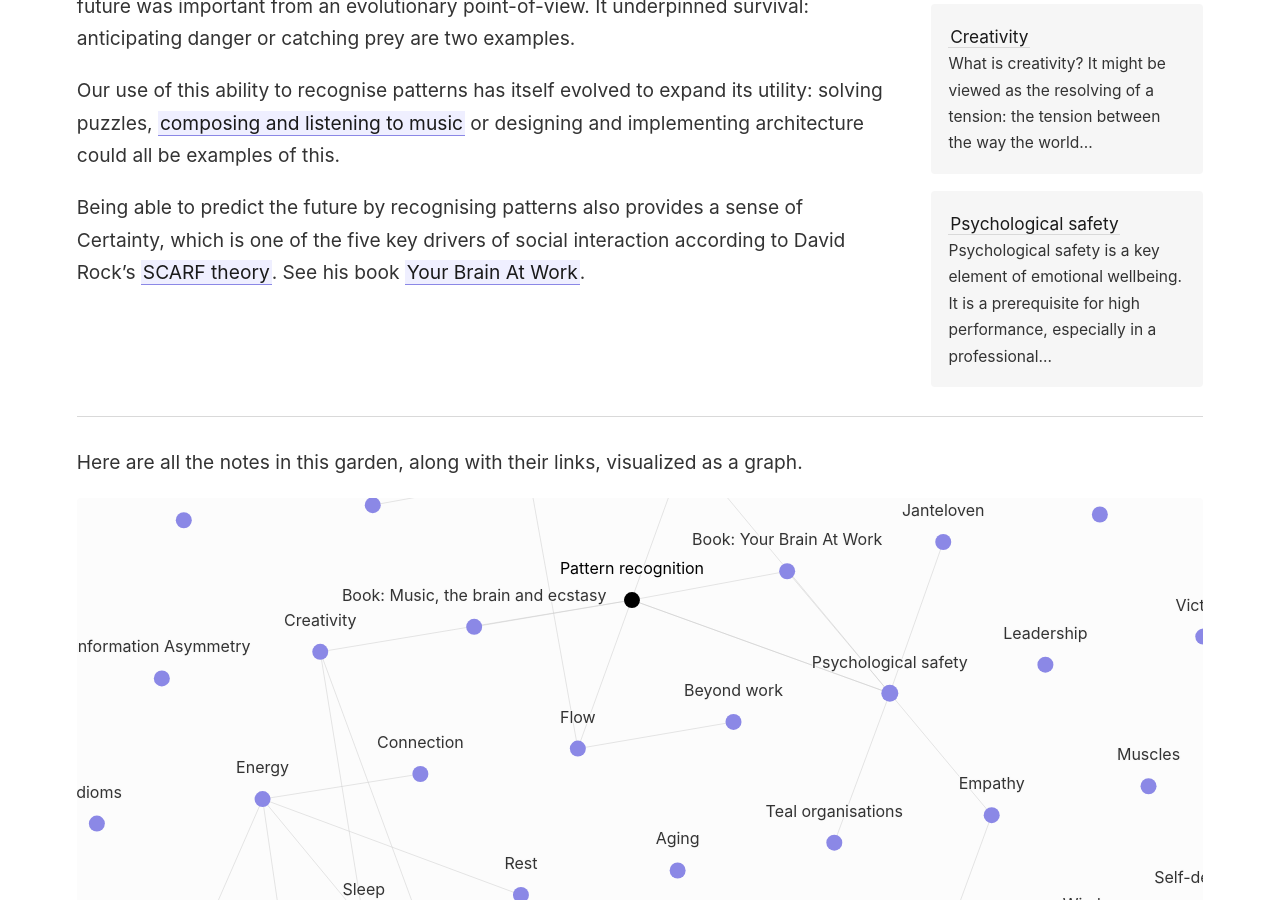
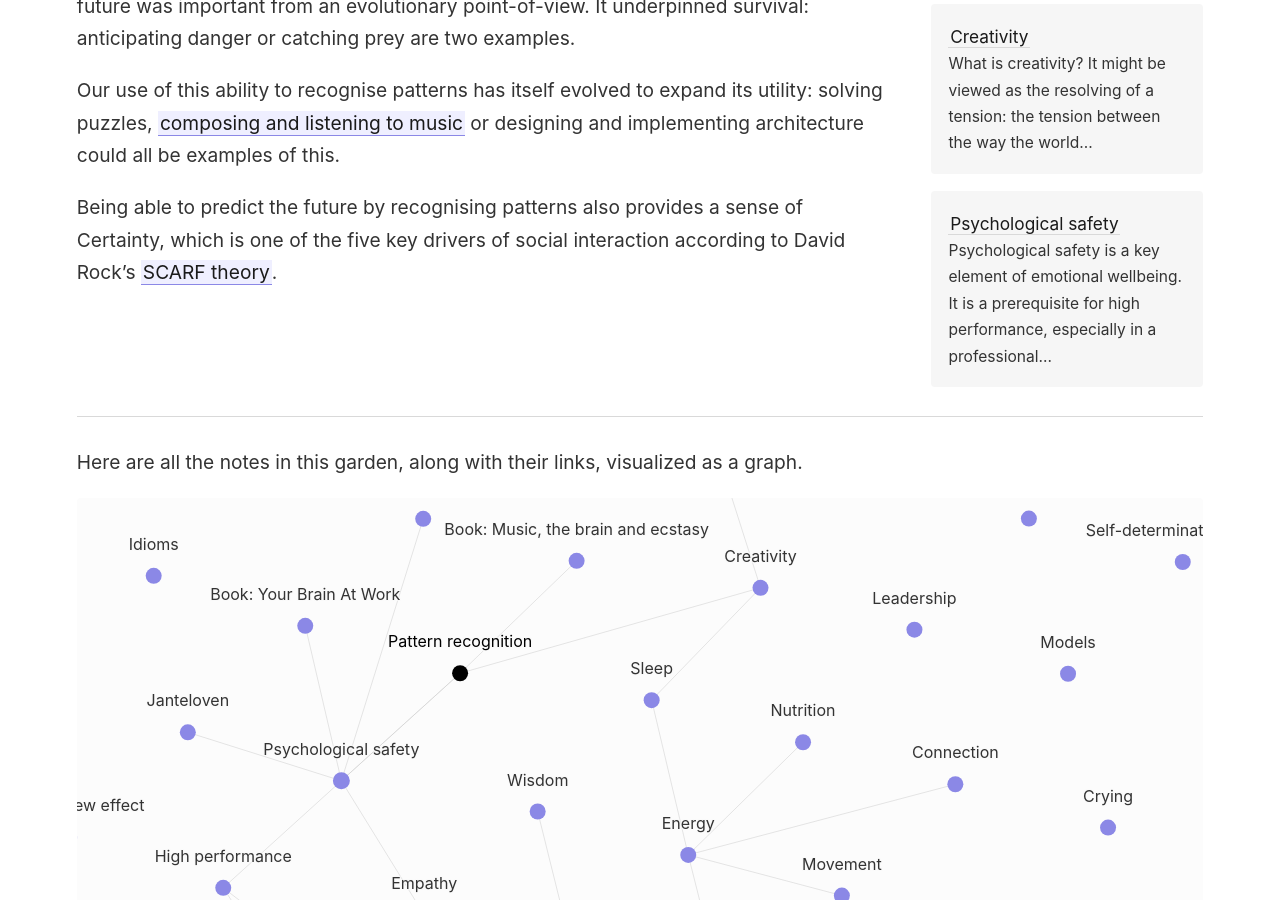
Before and after one commit to bigsee/digital-garden, a Jekyll site: the page built from _notes/Pattern recognition.md, in a window 1280 px wide and 900 px high, scrolled down 319 px. Built offline with Jekyll 4.4.1, drawn with Linux system fonts in a browser that asks for light colours.

Commit message:
:tanabata_tree: prune Pattern recognition

```diff
--- a/_notes/Pattern recognition.md
+++ b/_notes/Pattern recognition.md
@@ -6,4 +6,4 @@ Pattern recognition is primarily a route to seeing the future. The ability to pr
 
 Our use of this ability to recognise patterns has itself evolved to expand its utility: solving puzzles, [[Music, the brain and ecstasy|composing and listening to music]] or designing and implementing architecture could all be examples of this.
 
-Being able to predict the future by recognising patterns also provides a sense of Certainty, which is one of the five key drivers of social interaction according to David Rock's [[Psychological safety|SCARF theory]]. See his book [[Your Brain At Work]].
+Being able to predict the future by recognising patterns also provides a sense of Certainty, which is one of the five key drivers of social interaction according to David Rock's [[Psychological safety|SCARF theory]].
```
